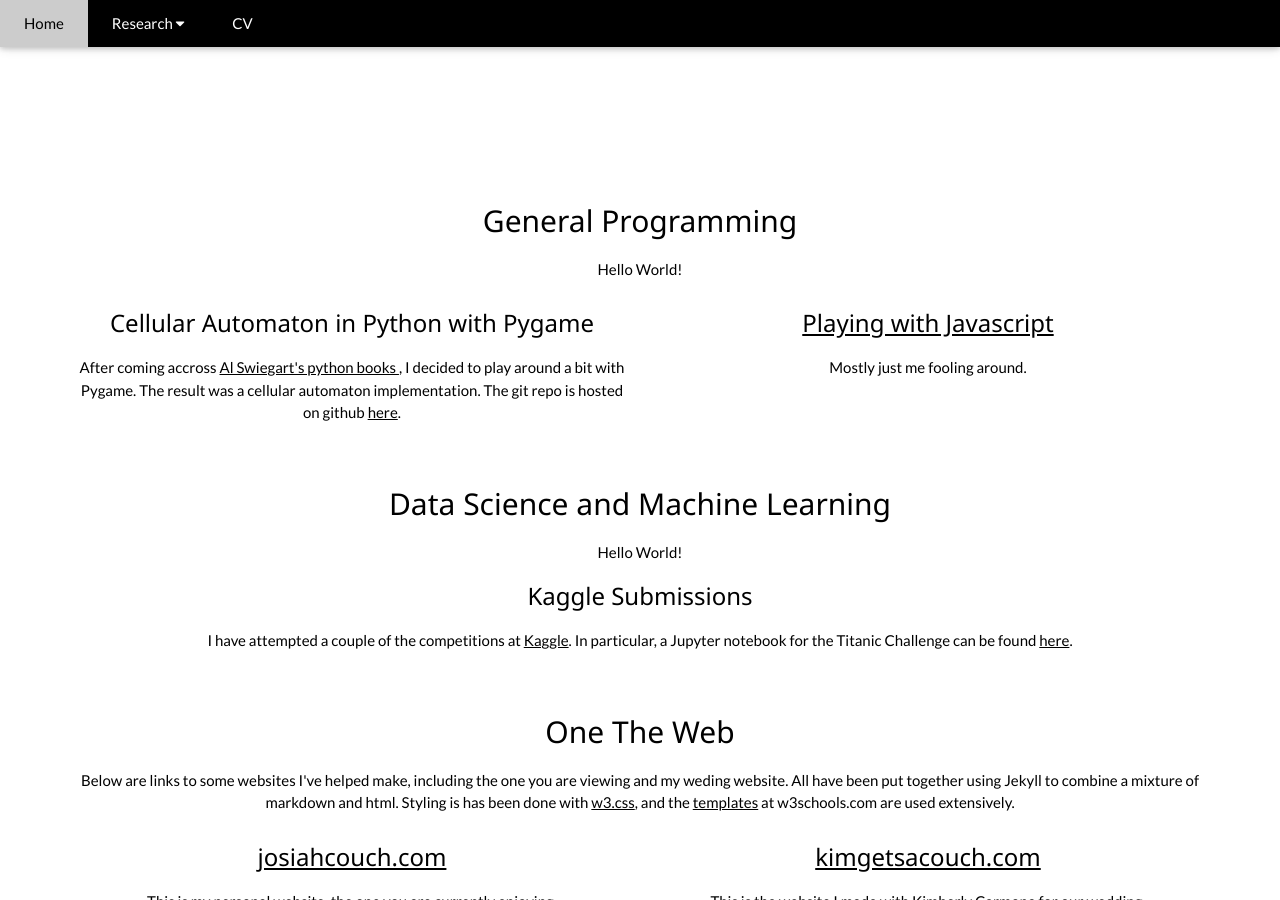
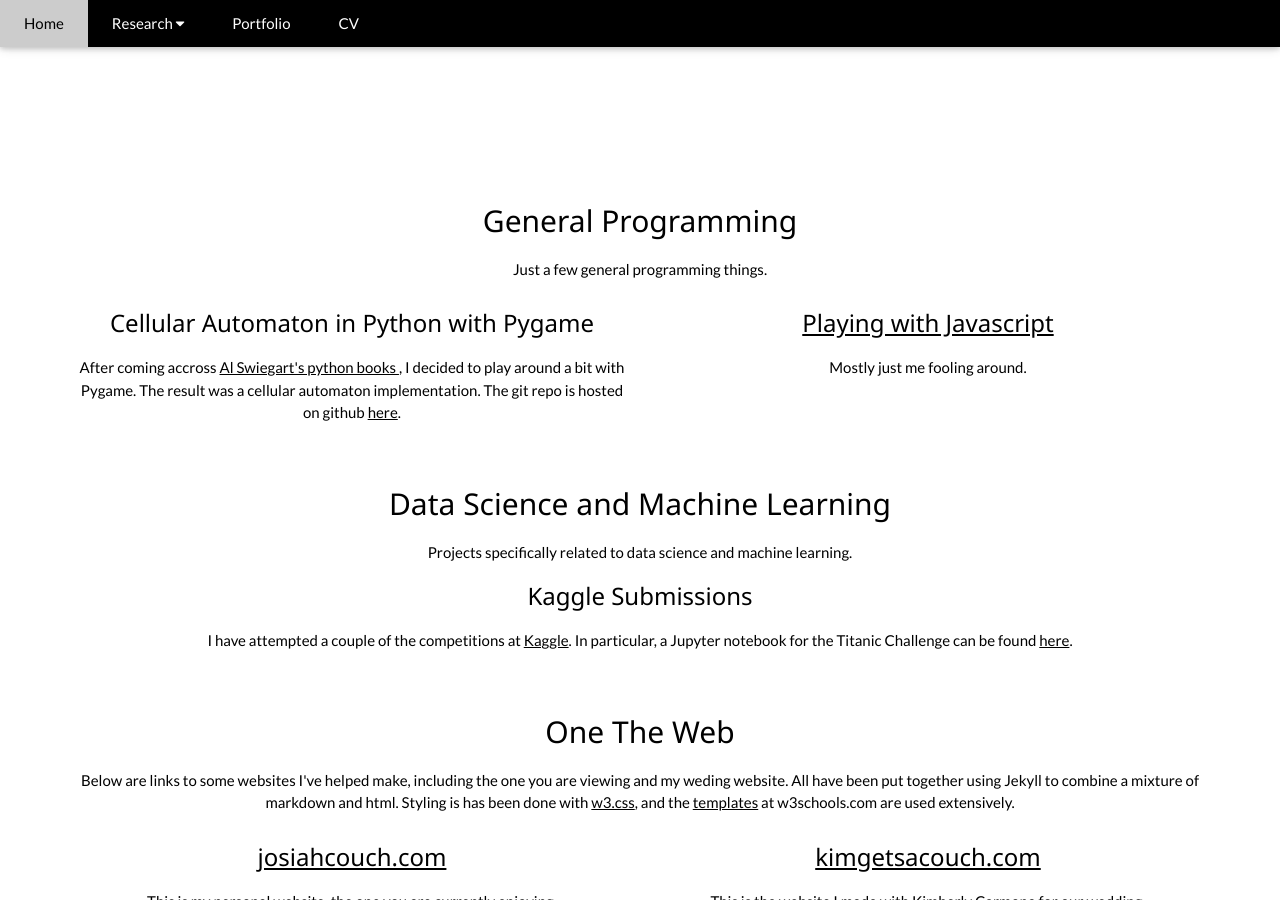
Before and after one commit to IosiaLectus/iosialectus.github.io, a Jekyll site: the page built from portfolio.html, in a window 1280 px wide and 900 px high, scrolled down 565 px. Built offline with Jekyll 4.4.1, drawn with Linux system fonts in a browser that asks for light colours.

Commit message:
changed bio with feedback from Andrew, added portfolio to navbar, and expanded CV.

```diff
--- a/_includes/w3-navbar.html
+++ b/_includes/w3-navbar.html
@@ -12,18 +12,9 @@
           <a href="/research/#pubs" class="w3-bar-item w3-button">Publications</a>
         </div>
       </div>
+      <a href="/portfolio" class="w3-bar-item w3-button w3-padding-large">Portfolio</a>
+      <a href="/cv" class="w3-bar-item w3-button w3-padding-large">CV</a>
       <!--<a href="#cv" class="w3-bar-item w3-button w3-padding-large w3-hide-small">Blog</a>-->
-      <a href="/cv" class="w3-bar-item w3-button w3-padding-large">CV</a>
-      <!--<a href="/portfolio" class="w3-bar-item w3-button w3-padding-large">Portfolio</a>-->
-      <!--<a href="#contact" class="w3-bar-item w3-button w3-padding-large w3-hide-small">Contact</a>-->
-      <!--<div class="w3-dropdown-hover">
-        <button class="w3-padding-large w3-button" title="More">Other <i class="fa fa-caret-down"></i></button>
-        <div class="w3-dropdown-content w3-bar-block w3-card-4">
-          <a href="#" class="w3-bar-item w3-button">Programming</a>
-          <a href="https://josiahcouch.com/playingwithjavascript" class="w3-bar-item w3-button">Javascript</a>
-          <a href="#" class="w3-bar-item w3-button">Machine Learning</a>
-        </div>
-      </div>-->
     </div>
   </div>
 
@@ -35,6 +26,7 @@
           <div class="w3-dropdown-content w3-bar-block w3-card-4">
             <a href="/" class="w3-bar-item w3-button">Home</a>
             <a href="/research" class="w3-bar-item w3-button">Research</a>
+            <a href="/portfolio" class="w3-bar-item w3-button">Portfolio</a>
             <a href="/cv" class="w3-bar-item w3-button">CV</a>
           </div>
         </div>
--- a/portfolio.html
+++ b/portfolio.html
@@ -21,7 +21,7 @@ permalink: /portfolio/
   <div class="w3-row-padding w3-padding-16 w3-center" id="food">
     <h2 class="w3-center"> General Programming </h2>
 
-    <p> Hello World!</p>
+    <p> Just a few general programming things.</p>
 
     <div class="w3-half">
       <h3>Cellular Automaton in Python with Pygame</h3>
@@ -41,7 +41,7 @@ permalink: /portfolio/
   <div class="w3-row-padding w3-padding-16 w3-center">
     <h2 class="w3-center"> Data Science and Machine Learning </h2>
 
-    <p> Hello World!</p>
+    <p> Projects specifically related to data science and machine learning.</p>
 
     <div class=" w3-center">
       <h3>Kaggle Submissions</h3>
```
Also changed, not shown: CV.html (+34 -17 lines), _includes/about_me.md (+1 -1 lines).
